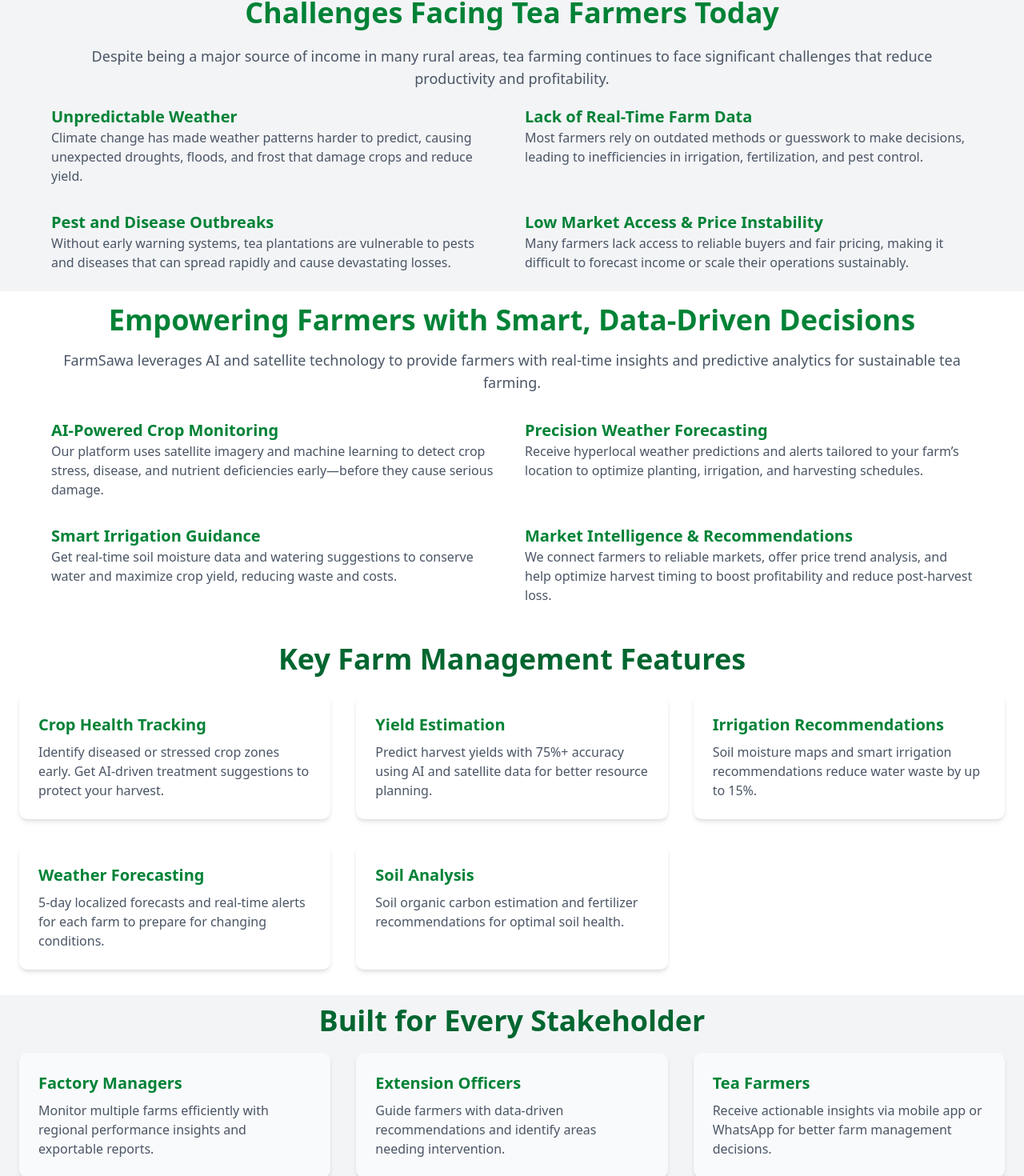
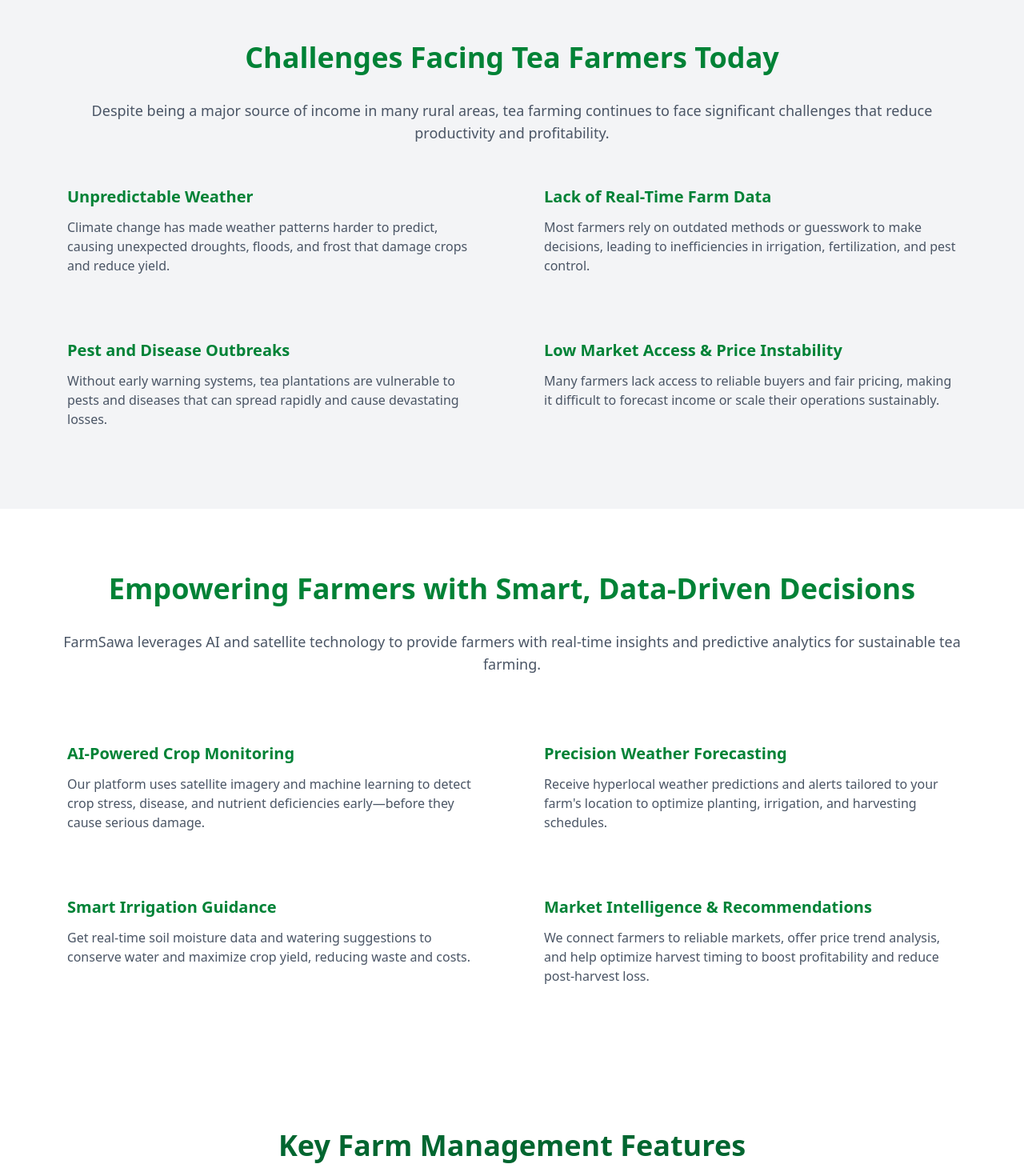
Before and after one commit to saruni-spec/farm, a Next.js app: page / in a window 1280 px wide. Shown: the part 828-2298 px from the top of the page at 80% size. Built offline with nearby package versions, Linux system fonts and the light colour scheme.

Commit message:
Update landing page layout and styling, replace hero background image

```diff
--- a/src/components/ui/Landing page/Key Features.tsx
+++ b/src/components/ui/Landing page/Key Features.tsx
@@ -1,17 +1,19 @@
-const KeyFeatures = () =>
-{
+const KeyFeatures = () => {
   const features = [
     {
       title: "Crop Health Tracking",
-        description: "Identify diseased or stressed crop zones early. Get AI-driven treatment suggestions to protect your harvest.",
+      description:
+        "Identify diseased or stressed crop zones early. Get AI-driven treatment suggestions to protect your harvest.",
     },
     {
       title: "Yield Estimation",
-        description: "Predict harvest yields with 75%+ accuracy using AI and satellite data for better resource planning.",
+      description:
+        "Predict harvest yields with 75%+ accuracy using AI and satellite data for better resource planning.",
     },
     {
       title: "Irrigation Recommendations",
-        description: "Soil moisture maps and smart irrigation recommendations reduce water waste by up to 15%.",
+      description:
+        "Soil moisture maps and smart irrigation recommendations reduce water waste by up to 15%.",
     },
     {
       title: "Weather Forecasting",
@@ -20,33 +22,37 @@ const KeyFeatures = () =>
     },
     {
       title: "Soil Analysis",
-        description: "Soil organic carbon estimation and fertilizer recommendations for optimal soil health.",
+      description:
+        "Soil organic carbon estimation and fertilizer recommendations for optimal soil health.",
     },
     // {
-    //     title: "Mobile Access",
-    //     description: "Get insights via mobile app or WhatsApp integration—no complex logins required.",
+    // title: "Mobile Access",
+    // description: "Get insights via mobile app or WhatsApp integration—no complex logins required.",
     // },
   ];
+
   return (
-        <section id="features" className="py-8 text-gray-800">
+    <section id="features" className="py-20 text-gray-800">
       <div className="max-w-7xl mx-auto px-6 text-center">
-                <h2 className="text-3xl md:text-4xl font-bold text-green-800 mb-6">Key Farm Management Features</h2>
-                <div className="grid gap-8 md:grid-cols-2 lg:grid-cols-3">
-                    {
-                        features.map(feature =>
-                        {
-                            return(
-                                <div key={feature.title} className="bg-white p-6 rounded-lg shadow-md text-left">
-                                    <h3 className="text-xl font-semibold text-green-700 mb-2">{feature.title}</h3>
+        <h2 className="text-3xl md:text-4xl font-bold text-green-800 mb-10">
+          Key Farm Management Features
+        </h2>
+        <div className="grid gap-10 md:grid-cols-2 lg:grid-cols-3">
+          {features.map((feature) => (
+            <div
+              key={feature.title}
+              className="bg-white p-8 rounded-lg shadow-md text-left"
+            >
+              <h3 className="text-xl font-semibold text-green-700 mb-4">
+                {feature.title}
+              </h3>
               <p className="text-gray-600">{feature.description}</p>
             </div>
-                            )
-                        })
-                    }
+          ))}
         </div>
       </div>
     </section>
   );
-}
+};
 
 export default KeyFeatures;
--- a/src/components/ui/Landing page/Problem.tsx
+++ b/src/components/ui/Landing page/Problem.tsx
@@ -1,44 +1,50 @@
-const Problem = () =>
-{
+const Problem = () => {
   const pageDetails = [
     {
       title: "Unpredictable Weather",
-            text: "Climate change has made weather patterns harder to predict, causing unexpected droughts, floods, and frost that damage crops and reduce yield."
+      text: "Climate change has made weather patterns harder to predict, causing unexpected droughts, floods, and frost that damage crops and reduce yield.",
     },
     {
       title: "Lack of Real-Time Farm Data",
-            text: "Most farmers rely on outdated methods or guesswork to make decisions, leading to inefficiencies in irrigation, fertilization, and pest control."
+      text: "Most farmers rely on outdated methods or guesswork to make decisions, leading to inefficiencies in irrigation, fertilization, and pest control.",
     },
     {
       title: "Pest and Disease Outbreaks",
-            text: "Without early warning systems, tea plantations are vulnerable to pests and diseases that can spread rapidly and cause devastating losses."
+      text: "Without early warning systems, tea plantations are vulnerable to pests and diseases that can spread rapidly and cause devastating losses.",
     },
     {
       title: "Low Market Access & Price Instability",
-            text: "Many farmers lack access to reliable buyers and fair pricing, making it difficult to forecast income or scale their operations sustainably."
+      text: "Many farmers lack access to reliable buyers and fair pricing, making it difficult to forecast income or scale their operations sustainably.",
     },
-    ]
+  ];
+
   return (
-        <section id="problem" className="py-6 px-6 md:px-12 bg-gray-100 text-gray-800">
-            <div className="max-w-6xl mx-auto text-center space-y-5">
-                <h2 className="text-3xl md:text-4xl font-bold text-green-700">Challenges Facing Tea Farmers Today</h2>
-                <p className="text-lg text-gray-600">Despite being a major source of income in many rural areas, tea farming continues to face significant challenges that reduce productivity and profitability.</p>
-                <div className="grid gap-8 md:grid-cols-2 text-left">
-                    {
-                        pageDetails.map(detail =>
-                        {
-                            return(
-                                <div key={detail.title}>
-                                    <h3 className="font-semibold text-xl text-green-700">{detail.title}</h3>
+    <section
+      id="problem"
+      className="py-20 px-6 md:px-12 bg-gray-100 text-gray-800"
+    >
+      <div className="max-w-6xl mx-auto text-center space-y-8">
+        <h2 className="text-3xl md:text-4xl font-bold text-green-700">
+          Challenges Facing Tea Farmers Today
+        </h2>
+        <p className="text-lg text-gray-600">
+          Despite being a major source of income in many rural areas, tea
+          farming continues to face significant challenges that reduce
+          productivity and profitability.
+        </p>
+        <div className="grid gap-10 md:grid-cols-2 text-left mt-8">
+          {pageDetails.map((detail) => (
+            <div key={detail.title} className="p-5">
+              <h3 className="font-semibold text-xl text-green-700 mb-3">
+                {detail.title}
+              </h3>
               <p className="text-gray-600">{detail.text}</p>
             </div>
-                            )
-                        })
-                    }
+          ))}
         </div>
       </div>
     </section>
-     )
-}
+  );
+};
 
-export default Problem
+export default Problem;
--- a/src/components/ui/Landing page/Solution.tsx
+++ b/src/components/ui/Landing page/Solution.tsx
@@ -1,44 +1,50 @@
-const Solution = () =>
-{
+const Solution = () => {
   const pageDetails = [
     {
       title: "AI-Powered Crop Monitoring",
-            text: "Our platform uses satellite imagery and machine learning to detect crop stress, disease, and nutrient deficiencies early—before they cause serious damage."
+      text: "Our platform uses satellite imagery and machine learning to detect crop stress, disease, and nutrient deficiencies early—before they cause serious damage.",
     },
     {
       title: "Precision Weather Forecasting",
-            text: "Receive hyperlocal weather predictions and alerts tailored to your farm’s location to optimize planting, irrigation, and harvesting schedules."
+      text: "Receive hyperlocal weather predictions and alerts tailored to your farm's location to optimize planting, irrigation, and harvesting schedules.",
     },
     {
       title: "Smart Irrigation Guidance",
-            text: "Get real-time soil moisture data and watering suggestions to conserve water and maximize crop yield, reducing waste and costs."
+      text: "Get real-time soil moisture data and watering suggestions to conserve water and maximize crop yield, reducing waste and costs.",
     },
     {
       title: "Market Intelligence & Recommendations",
-            text: "We connect farmers to reliable markets, offer price trend analysis, and help optimize harvest timing to boost profitability and reduce post-harvest loss."
-        }
-    ]
+      text: "We connect farmers to reliable markets, offer price trend analysis, and help optimize harvest timing to boost profitability and reduce post-harvest loss.",
+    },
+  ];
+
   return (
-        <section id="solution" className="py-4 px-6 md:px-12 bg-white text-gray-800">
-            <div className="max-w-6xl mx-auto text-center space-y-4">
-                <h2 className="text-3xl md:text-4xl font-bold text-green-700">Empowering Farmers with Smart, Data-Driven Decisions</h2>
-                <p className="text-lg text-gray-600">FarmSawa leverages AI and satellite technology to provide farmers with real-time insights and predictive analytics for sustainable tea farming.</p>
-                <div className="grid gap-8 md:grid-cols-2 text-left pt-4">
-                    {
-                        pageDetails.map(detail =>
-                        {
-                            return(
-                                <div key={detail.title}>
-                                    <h3 className="font-semibold text-xl text-green-700">{detail.title}</h3>
+    <section
+      id="solution"
+      className="py-20 px-6 md:px-12 bg-white text-gray-800"
+    >
+      <div className="max-w-6xl mx-auto text-center space-y-8">
+        <h2 className="text-3xl md:text-4xl font-bold text-green-700">
+          Empowering Farmers with Smart, Data-Driven Decisions
+        </h2>
+        <p className="text-lg text-gray-600">
+          FarmSawa leverages AI and satellite technology to provide farmers with
+          real-time insights and predictive analytics for sustainable tea
+          farming.
+        </p>
+        <div className="grid gap-10 md:grid-cols-2 text-left pt-8">
+          {pageDetails.map((detail) => (
+            <div key={detail.title} className="p-5">
+              <h3 className="font-semibold text-xl text-green-700 mb-3">
+                {detail.title}
+              </h3>
               <p className="text-gray-600">{detail.text}</p>
             </div>
-                            )
-                        })
-                    }
+          ))}
         </div>
       </div>
     </section>
-    )
-}
+  );
+};
 
-export default Solution
+export default Solution;
--- a/src/components/ui/Landing page/Stakeholders.tsx
+++ b/src/components/ui/Landing page/Stakeholders.tsx
@@ -1,4 +1,3 @@
-// components/Stakeholders.tsx
 const stakeholders = [
   {
     role: "Factory Managers",
@@ -18,56 +17,50 @@ const stakeholders = [
 ];
 
 // const testimonials = [
-//     {
-//         quote: "As a factory manager, I now have complete visibility across all our regions. The yield projections have transformed how we plan our logistics and staffing. What used to take days of field visits now happens at a glance on my dashboard.",
-//         author: "Jacob Maina",
-//         position: "Tea Factory Manager, Nandi Hills",
-//     },
-//     {
-//         quote: "As a factory manager, I now have complete visibility across all our regions. The yield projections have transformed how we plan our logistics and staffing. What used to take days of field visits now happens at a glance on my dashboard.",
-//         author: "Samuel Kipchoge",
-//         position: "Tea Factory Manager, Tetu, Nyeri",
-//     }
+// {
+// quote: "As a factory manager, I now have complete visibility across all our regions. The yield projections have transformed how we plan our logistics and staffing. What used to take days of field visits now happens at a glance on my dashboard.",
+// author: "Jacob Maina",
+// position: "Tea Factory Manager, Nandi Hills",
+// },
+// {
+// quote: "As a factory manager, I now have complete visibility across all our regions. The yield projections have transformed how we plan our logistics and staffing. What used to take days of field visits now happens at a glance on my dashboard.",
+// author: "Samuel Kipchoge",
+// position: "Tea Factory Manager, Tetu, Nyeri",
+// }
 // ]
 
-const Stakeholders = () =>
-{
-    return(
-        <section id="stakeholders" className="pt-3 bg-gray-100">
+const Stakeholders = () => {
+  return (
+    <section id="stakeholders" className="py-20 bg-gray-100">
       <div className="max-w-7xl mx-auto px-6 text-center">
-                <h2 className="text-3xl md:text-4xl font-bold text-green-800 mb-5">Built for Every Stakeholder</h2>
-                <div className="grid gap-8 md:grid-cols-3 mb-5">
-                    {
-                        stakeholders.map(stakeholder =>
-                        {
-                            return(
-                                <div key={stakeholder.role} className="bg-gray-50 p-6 rounded-lg shadow-md text-left">
-                                    <h3 className="text-xl font-semibold text-green-700 mb-2">{stakeholder.role}</h3>
+        <h2 className="text-3xl md:text-4xl font-bold text-green-800 mb-10">
+          Built for Every Stakeholder
+        </h2>
+        <div className="grid gap-10 md:grid-cols-3 mb-10">
+          {stakeholders.map((stakeholder) => (
+            <div
+              key={stakeholder.role}
+              className="bg-gray-50 p-8 rounded-lg shadow-md text-left"
+            >
+              <h3 className="text-xl font-semibold text-green-700 mb-4">
+                {stakeholder.role}
+              </h3>
               <p className="text-gray-600">{stakeholder.description}</p>
             </div>
-                            )
-                        })
-                    }
+          ))}
         </div>
-                {/* <h2 className="text-3xl md:text-4xl font-bold text-green-800 mt-12 mb-4">Testimonials</h2>
-                <div className="grid gap-8 md:grid-cols-3">
-                    {
-                        testimonials.map(testimonial =>
-                        {
-                            return(
-                                <div key={testimonial.author} className="p-6 rounded-lg shadow-md mb-5">
-                                    <blockquote className="text-lg italic text-gray-700">“{testimonial.quote}”</blockquote>
-                                    <p className="mt-4 text-green-700 font-semibold"> — {testimonial.author}, {testimonial.position}</p>
+        {/* <h2 className="text-3xl md:text-4xl font-bold text-green-800 mt-16 mb-8">Testimonials</h2>
+        <div className="grid gap-10 md:grid-cols-3">
+          {testimonials.map(testimonial => (
+            <div key={testimonial.author} className="p-8 rounded-lg shadow-md mb-8">
+              <blockquote className="text-lg italic text-gray-700">"{testimonial.quote}"</blockquote>
+              <p className="mt-6 text-green-700 font-semibold"> — {testimonial.author}, {testimonial.position}</p>
             </div>
-                            )
-                        }
-                        )
-                    }
-
+          ))}
         </div> */}
       </div>
     </section>
   );
-}
+};
 
 export default Stakeholders;
```
Also changed, not shown: src/components/ui/Landing page/Hero.tsx (+25 -13 lines), src/styles/Home.module.css (+6 -7 lines), public/Landing.jpg (added). Lines whose indentation alone changed are shown as unchanged.
